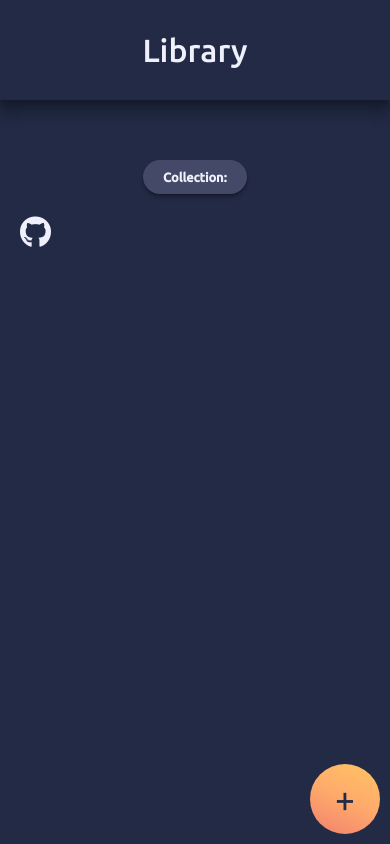
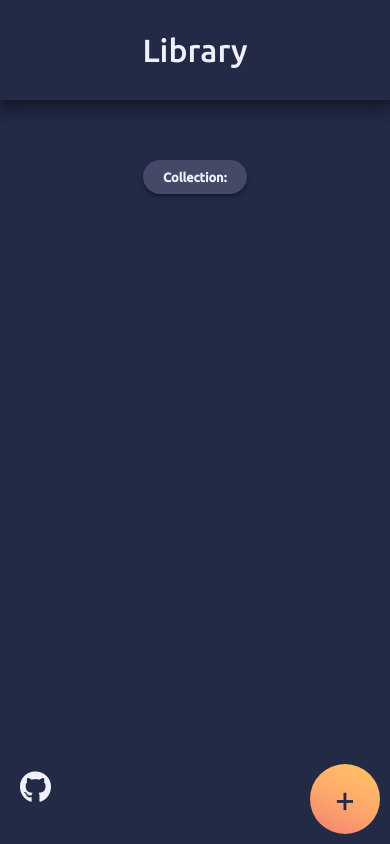
Before and after one commit to bartbzd/library, a plain HTML site: page index.html in a window 390 px wide. Drawn offline with Linux system fonts and the light colour scheme.

Commit message:
Test mobile footer

```diff
--- a/styles.css
+++ b/styles.css
@@ -348,10 +348,10 @@ footer {
   justify-content: flex-start;
   align-items: center;
   text-align: center;
-  position: sticky;
-  bottom: 10px;
+  position: fixed;
+  bottom: 30px;
   width: 100%;
-  margin-bottom: 20px;
+  /* margin-bottom: 20px; */
   margin-left: 20px;
   height: 35px;
 }
```
